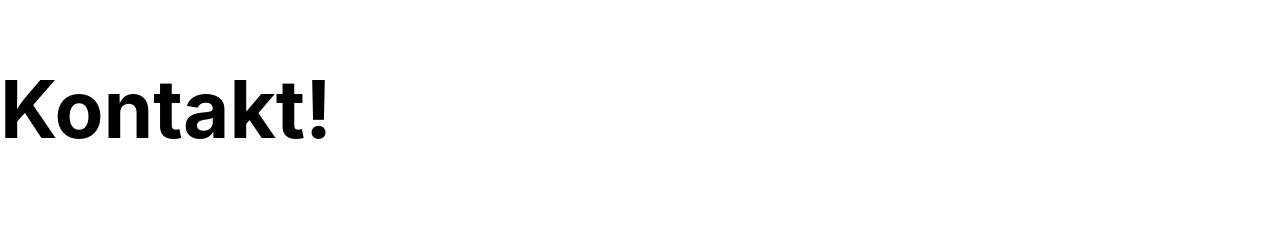
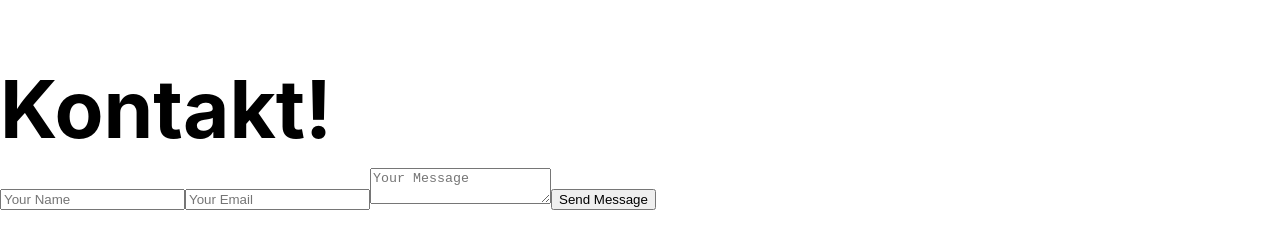
Before and after one commit to bensolli/Solliindustriservice, a React (Create React App) app: page /kontakt in a window 1280 px wide. Shown: the part 314-562 px from the top of the page. Built offline with nearby package versions, Linux system fonts and the light colour scheme; no server answers; a web font is replaced by a local one.

Commit message:
Setting up a contact form

```diff
--- /dev/null
+++ b/src/components/ContactForm.js
@@ -0,0 +1,58 @@
+import React, { useState } from 'react';
+import sanityClient from '../client'; // Importer Sanity klienten
+
+export default function ContactForm() {
+  const [formData, setFormData] = useState({
+    name: '',
+    email: '',
+    message: '',
+  });
+
+  const handleChange = (e) => {
+    setFormData({ ...formData, [e.target.name]: e.target.value });
+  };
+
+  const handleSubmit = async (e) => {
+    e.preventDefault();
+    try {
+      await sanityClient.create({
+        _type: 'contact',
+        ...formData,
+      });
+      alert('Message sent successfully!');
+      setFormData({ name: '', email: '', message: '' });
+    } catch (error) {
+      console.error('Error sending message:', error.message);
+      alert('An error occurred. Please try again later.');
+    }
+  };
+
+  return (
+    <form onSubmit={handleSubmit}>
+      <input
+        type="text"
+        name="name"
+        value={formData.name}
+        onChange={handleChange}
+        placeholder="Your Name"
+        required
+      />
+      <input
+        type="email"
+        name="email"
+        value={formData.email}
+        onChange={handleChange}
+        placeholder="Your Email"
+        required
+      />
+      <textarea
+        name="message"
+        value={formData.message}
+        onChange={handleChange}
+        placeholder="Your Message"
+        required
+      ></textarea>
+      <button type="submit">Send Message</button>
+    </form>
+  );
+};
--- a/src/pages/Kontakt.js
+++ b/src/pages/Kontakt.js
@@ -1,9 +1,13 @@
 import React from 'react';
+import ContactForm from '../components/ContactForm';
 
 
 
 export default function Kontakt() {
     return (
+        <div>
         <h1>Kontakt!</h1>
+        <ContactForm />
+        </div>
     );
 }
```
Also changed, not shown: 1 other file (tests, documents, lock files or other folders).
